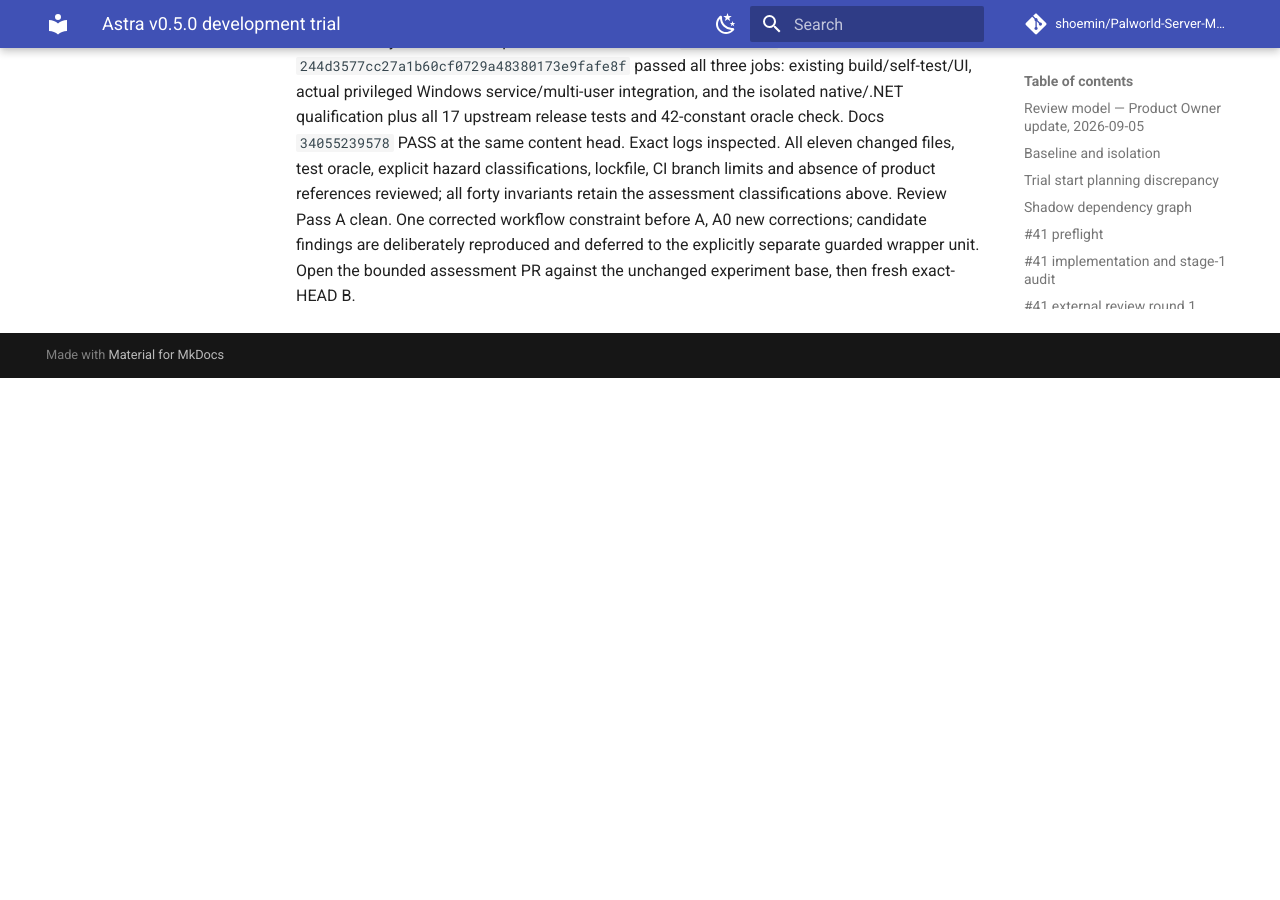
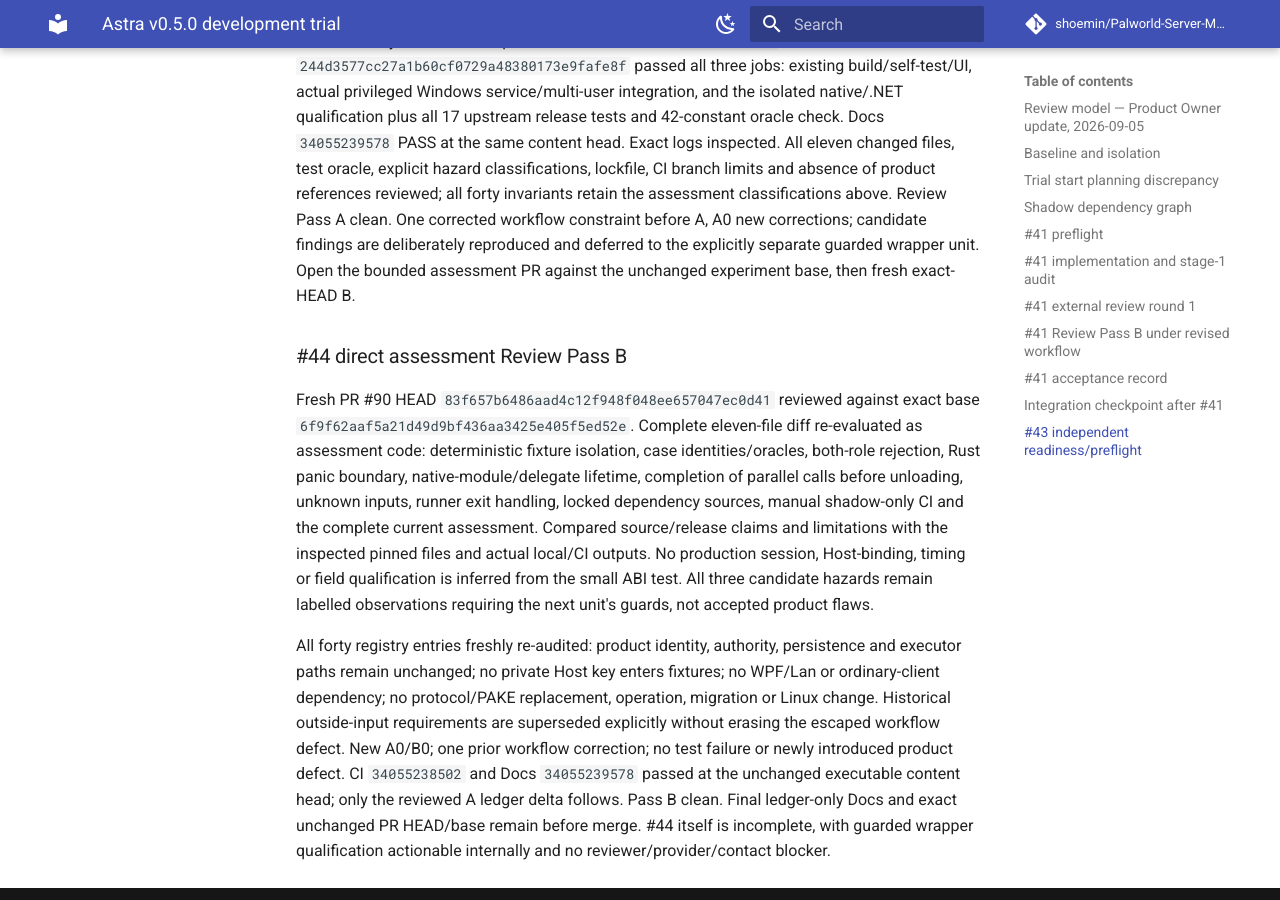
Before and after one commit to shoemin/Palworld-Server-Manager, an MkDocs documentation site: the page built from docs/experiments/astra-v0.5.0-trial.md, in a window 1280 px wide and 900 px high, scrolled down 136440 px. Built offline with MkDocs 1.6.1 and Material for MkDocs 9.7.7, drawn with Linux system fonts in a browser that asks for light colours; comment, search, counter and statistics services are not loaded; before the commit the page ends 136818 px from its top, so only the background shows below that; part of the change alters nothing that is shown.

Commit message:
Record clean direct-assessment review B

```diff
--- a/docs/experiments/astra-v0.5.0-trial.md
+++ b/docs/experiments/astra-v0.5.0-trial.md
@@ -1460,3 +1460,9 @@ The external-audit-only requirement in PR89 was an escaped workflow/requirement-
 Local product build: zero errors/warnings. Actual rendered/input UI suite PASS. Strict local Docs and staged diff checks PASS. Ordinary self-tests and remote CI/Docs must finish before A is clean and the PR is opened. The new Windows CI job repeats the pinned native/.NET fixtures and upstream vector/oracle verification; existing product and privileged Windows jobs are preserved.
 
 Local ordinary self-tests completed 222/222 PASS. CI `34055238502` at `244d3577cc27a1b60cf0729a48380173e9fafe8f` passed all three jobs: existing build/self-test/UI, actual privileged Windows service/multi-user integration, and the isolated native/.NET qualification plus all 17 upstream release tests and 42-constant oracle check. Docs `34055239578` PASS at the same content head. Exact logs inspected. All eleven changed files, test oracle, explicit hazard classifications, lockfile, CI branch limits and absence of product references reviewed; all forty invariants retain the assessment classifications above. Review Pass A clean. One corrected workflow constraint before A, A0 new corrections; candidate findings are deliberately reproduced and deferred to the explicitly separate guarded wrapper unit. Open the bounded assessment PR against the unchanged experiment base, then fresh exact-HEAD B.
+
+### #44 direct assessment Review Pass B
+
+Fresh PR #90 HEAD `83f657b6486aad4c12f948f048ee657047ec0d41` reviewed against exact base `6f9f62aaf5a21d49d9bf436aa3425e405f5ed52e`. Complete eleven-file diff re-evaluated as assessment code: deterministic fixture isolation, case identities/oracles, both-role rejection, Rust panic boundary, native-module/delegate lifetime, completion of parallel calls before unloading, unknown inputs, runner exit handling, locked dependency sources, manual shadow-only CI and the complete current assessment. Compared source/release claims and limitations with the inspected pinned files and actual local/CI outputs. No production session, Host-binding, timing or field qualification is inferred from the small ABI test. All three candidate hazards remain labelled observations requiring the next unit's guards, not accepted product flaws.
+
+All forty registry entries freshly re-audited: product identity, authority, persistence and executor paths remain unchanged; no private Host key enters fixtures; no WPF/Lan or ordinary-client dependency; no protocol/PAKE replacement, operation, migration or Linux change. Historical outside-input requirements are superseded explicitly without erasing the escaped workflow defect. New A0/B0; one prior workflow correction; no test failure or newly introduced product defect. CI `34055238502` and Docs `34055239578` passed at the unchanged executable content head; only the reviewed A ledger delta follows. Pass B clean. Final ledger-only Docs and exact unchanged PR HEAD/base remain before merge. #44 itself is incomplete, with guarded wrapper qualification actionable internally and no reviewer/provider/contact blocker.
```
